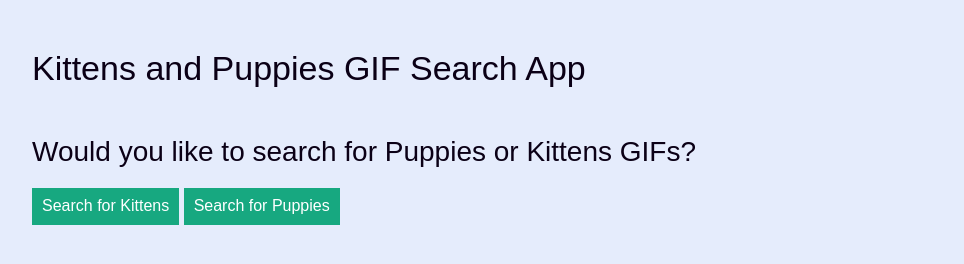
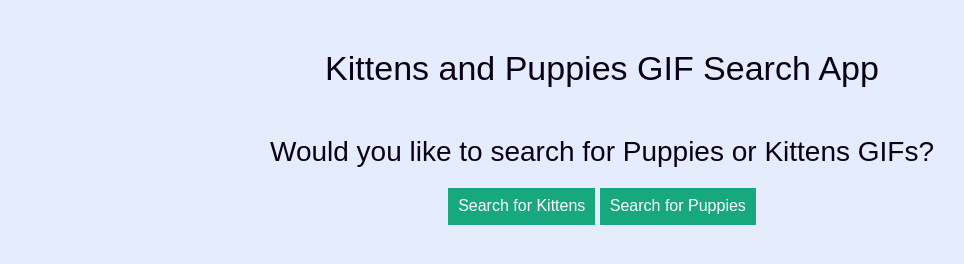
Before and after one commit to ryanweld0n/cute-animal-gifs, a website: page public/index.html in a window 1280 px wide. Shown: the whole page, without its empty margins (38-1002 px from the left). Drawn offline with Linux system fonts and the light colour scheme.

Commit message:
Updated styling

```diff
--- a/public/index.html
+++ b/public/index.html
@@ -14,9 +14,9 @@
 
         <div class="container">
 
-            <h1>Kittens and Puppies GIF Search App</h1>
+            <center><h1>Kittens and Puppies GIF Search App</h1></center>
 
-            <div class="template-container" ng-view></div>
+            <center><div class="template-container" ng-view></div></center>
 
         </div>
 
```
